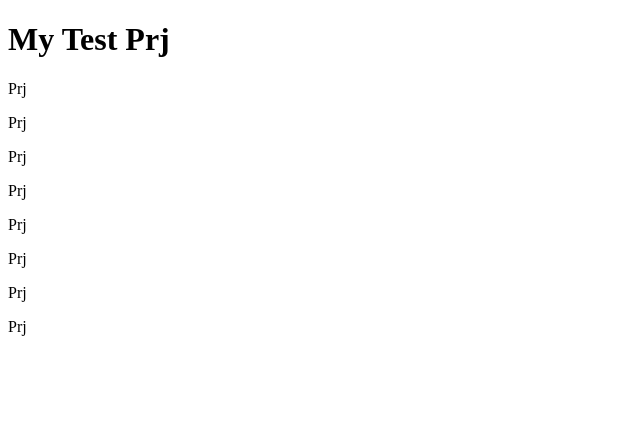
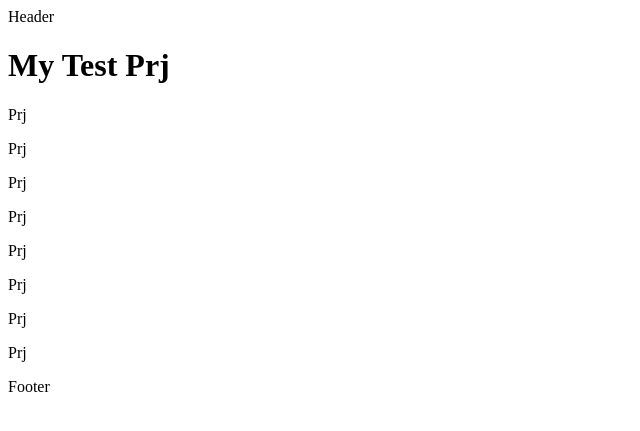
Before and after one commit to yamasol/my_test_prj, a PHP site: page / in a window 1280 px wide. Shown: the top 431 px of the page, without its empty margins (0-640 px from the left). Run offline with PHP 8.4, Linux system fonts and the light colour scheme.

Commit message:
add framework
add some code

```diff
--- a/index.php
+++ b/index.php
@@ -5,6 +5,12 @@
 
 </head>
 <body>
+
+<!-- Feature  -->
+<header>Header</header>
+
+<!-- Feature  -->
+<div id='content'>
 
 <h1>My Test Prj</h1>
 <p>Prj</p>
@@ -16,5 +22,12 @@
 <p>Prj</p>
 <p>Prj</p>
 
+
+</div>
+
+
+<!-- Feature  -->
+<footer>Footer</footer>
+
 </body>
 </html>
```
